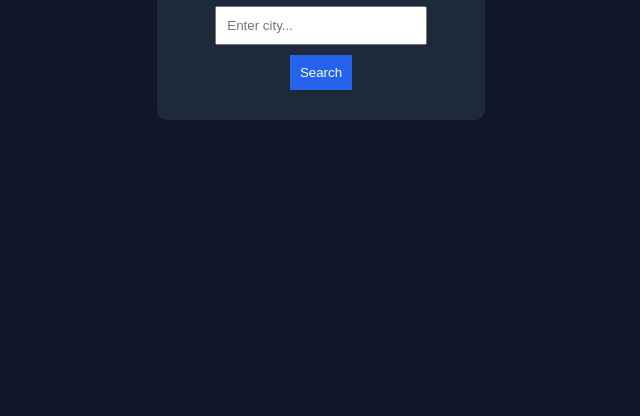
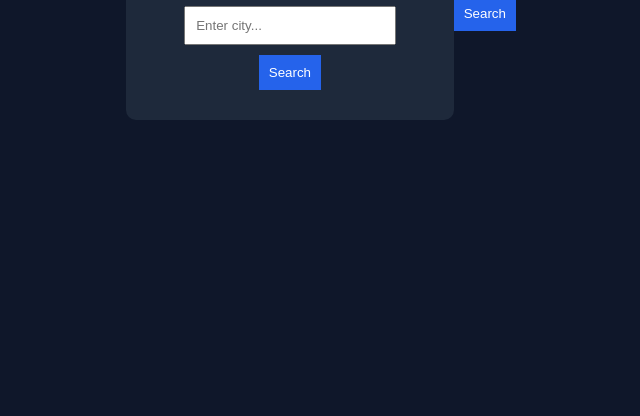
Before and after one commit to dharyllejohn/weather-app, a plain HTML site: page index.html in a window 1280 px wide. Shown: the part 400-816 px from the top of the page, without its empty margins (319-959 px from the left). Drawn offline with Linux system fonts and the light colour scheme.

Commit message:
Update index.html

```diff
--- a/index.html
+++ b/index.html
@@ -20,3 +20,4 @@
 
 </body>
 </html>
+<button onclick="getWeather()">Search</button>
```
